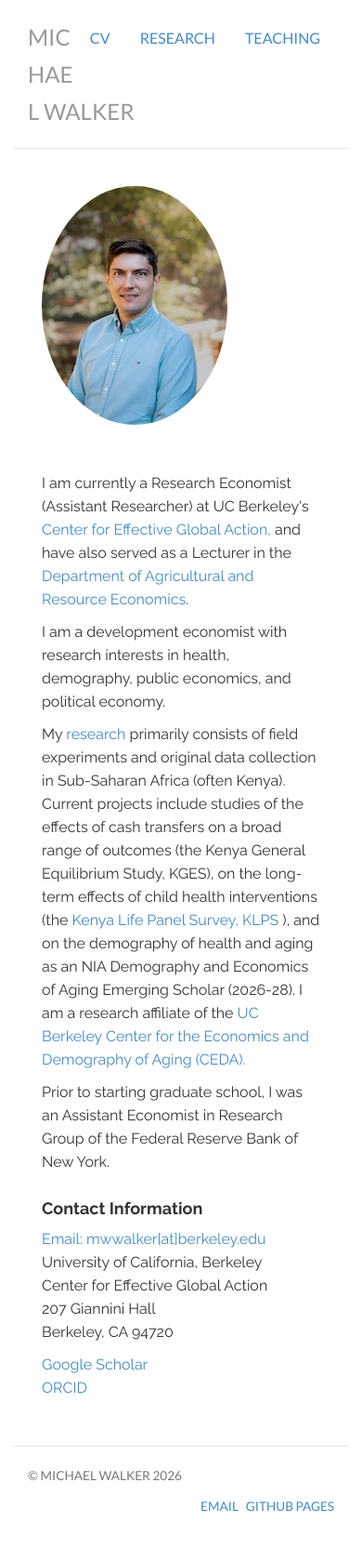
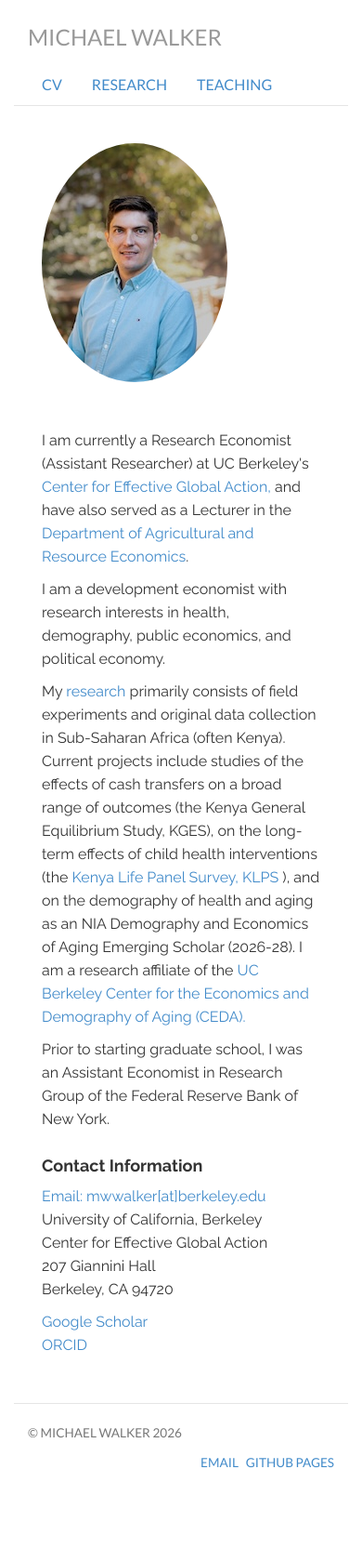
Before and after one commit to mwwalker/mwwalker.github.io, a Jekyll site: the page built from index.html, in a window 390 px wide. Shown: the whole page at 93% size. Built offline with Jekyll 4.4.1, drawn with Linux system fonts in a browser that asks for light colours; after the commit the page ends 1634 px from its top, so only the background shows below that.

Commit message:
Additional improvements

```diff
--- a/_includes/head.html
+++ b/_includes/head.html
@@ -6,7 +6,7 @@
 	<!-- favicon
 	<link rel="shortcut icon" href="/img/ico/favicon.png">
 	-->
-	<title>{{ page.title }} | Michael Walker | Economics </title>
+	<title> Michael Walker | {{ page.title }}  </title>
 	<!-- styles -->
 	<link href="/css/bootstrap.css" rel="stylesheet">
 	<link href="/css/jumbotron-narrow.css" rel="stylesheet">
--- a/css/style.css
+++ b/css/style.css
@@ -105,3 +105,10 @@ a { overflow-wrap: anywhere; }
   .tab { text-align: left !important; }
   p[style*="font-size:18px"] { font-size: 16px !important; line-height: 1.6; }
 }
+
+/* Stack header nav under the name on phones */
+@media (max-width: 767px) {
+  .header { display: flex; flex-direction: column-reverse; }
+  .header .nav { float: none !important; }
+  .header h3 { padding-bottom: 10px; }
+}
--- a/index.html
+++ b/index.html
@@ -1,6 +1,6 @@
 ---
 layout: default
-title: www.michaelwwalker.me
+title: Home
 cv: passive
 research: passive
 links: passive
```
